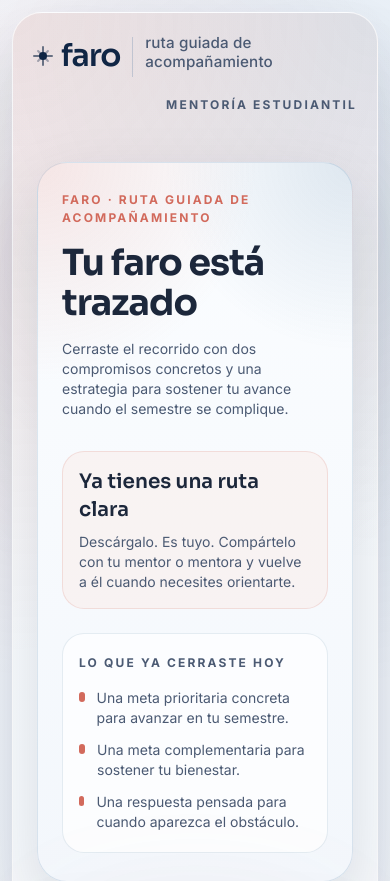
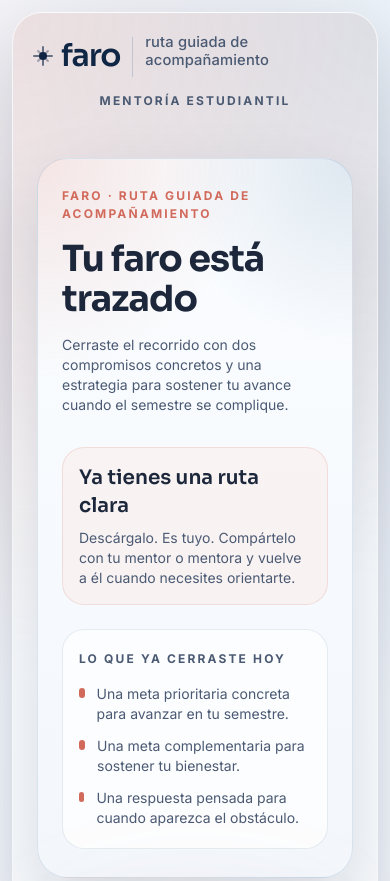
Before and after one commit to MentorIATec/Navi, a React (Vite) app in the folder webapp/: page /plan-accion in a window 390 px wide. Shown: the top 881 px of the page. Built offline with nearby package versions, Linux system fonts and the light colour scheme; no server answers.

Commit message:
Refine mobile header and action plan CTA

```diff
--- a/webapp/src/components/layout/Layout.jsx
+++ b/webapp/src/components/layout/Layout.jsx
@@ -10,7 +10,7 @@
   return (
     <div className="min-h-screen w-full px-3 py-3 text-gray-900 selection:bg-brand-200 sm:px-5 sm:py-5">
       <main className="mx-auto flex min-h-[calc(100vh-1.5rem)] w-full max-w-6xl flex-col rounded-[30px] border border-white/70 shell-panel sm:min-h-[calc(100vh-2.5rem)]">
-        <div className="flex flex-col gap-4 px-5 pb-2 pt-5 sm:flex-row sm:items-center sm:justify-between sm:px-10 sm:pt-6">
+        <div className="flex flex-col gap-3 px-5 pb-2 pt-5 sm:flex-row sm:items-center sm:justify-between sm:px-10 sm:pt-6">
           <div className="flex min-w-0 items-start gap-3 sm:items-center">
             <div className="flex shrink-0 items-center gap-2 text-[var(--navy-700)]">
               <span className="relative flex h-5 w-5 items-center justify-center" aria-hidden="true">
@@ -23,11 +23,11 @@
               <span className="font-display text-[1.95rem] font-semibold tracking-[-0.04em] sm:text-[2rem]">faro</span>
             </div>
             <span className="mt-1 h-10 w-px shrink-0 bg-[rgba(15,76,129,0.18)] sm:mt-0 sm:h-5" aria-hidden="true" />
-            <p className="min-w-0 text-[0.95rem] font-medium leading-tight tracking-[0.01em] text-[var(--ink-700)] sm:text-base sm:leading-normal">
+            <p className="min-w-0 max-w-[12rem] text-[0.92rem] font-medium leading-tight tracking-[0.01em] text-[var(--ink-700)] sm:max-w-none sm:text-base sm:leading-normal">
               ruta guiada de acompa&ntilde;amiento
             </p>
           </div>
-          <p className="navi-eyebrow self-end text-right sm:self-auto">Mentoría Estudiantil</p>
+          <p className="navi-eyebrow self-center text-center sm:self-auto sm:text-right">Mentoría Estudiantil</p>
         </div>
 
         <div className="flex-1 px-6 pb-8 pt-2 sm:px-10 sm:pb-10">
--- a/webapp/src/pages/ActionPlan.jsx
+++ b/webapp/src/pages/ActionPlan.jsx
@@ -398,7 +398,17 @@
                 className="w-full text-base sm:text-lg"
                 onClick={handleCopyAndMiTec}
               >
-                {copied ? 'Copiado. Abriendo MiVidaTec...' : 'Abrir MiVidaTec y copiar mi plan'}
+                {copied ? (
+                  <>
+                    <span className="sm:hidden">Copiado. Abriendo...</span>
+                    <span className="hidden sm:inline">Copiado. Abriendo MiVidaTec...</span>
+                  </>
+                ) : (
+                  <>
+                    <span className="sm:hidden">Abrir MiVidaTec</span>
+                    <span className="hidden sm:inline">Abrir MiVidaTec y copiar mi plan</span>
+                  </>
+                )}
               </Button>
               <Button
                 variant="outline"
```
